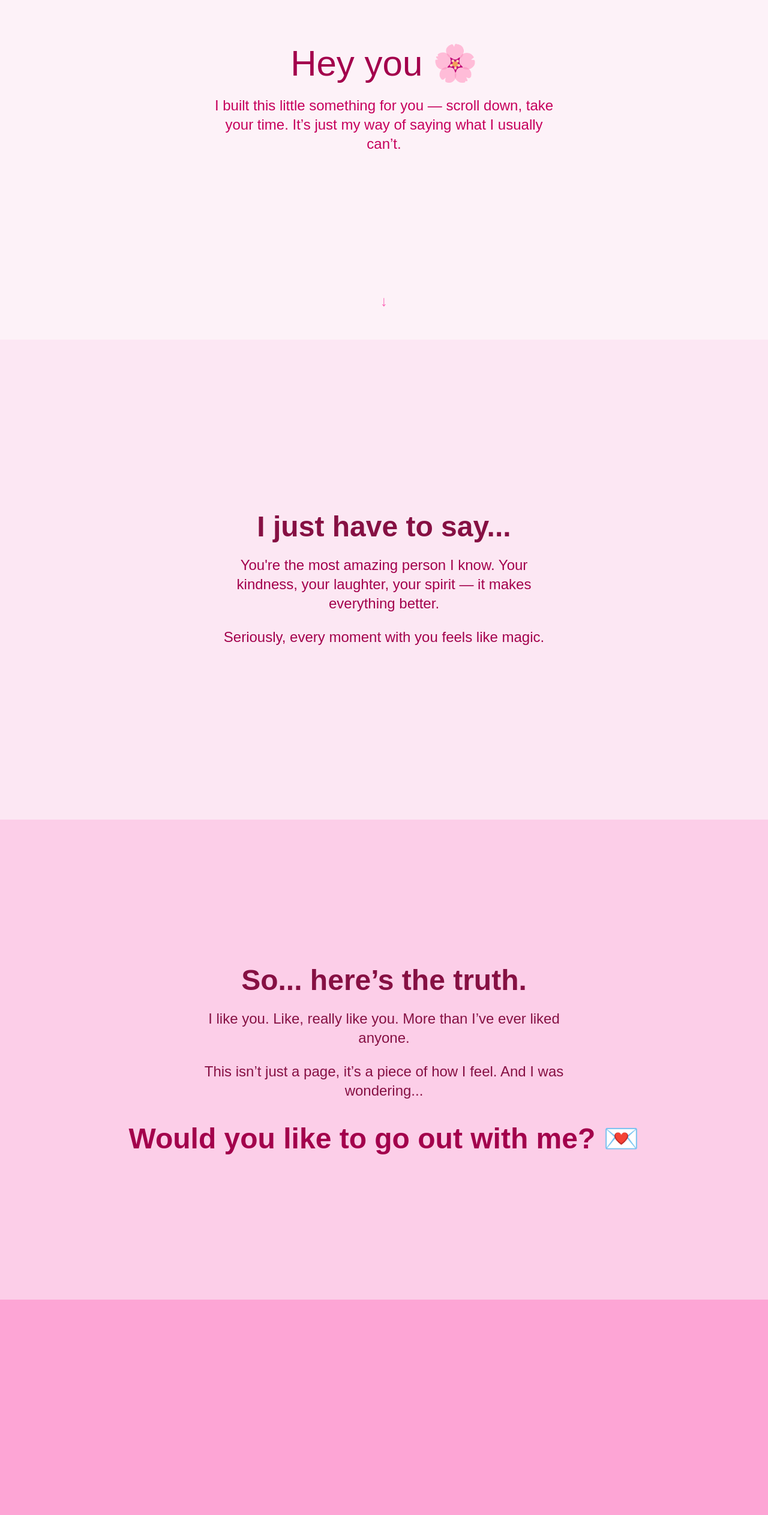
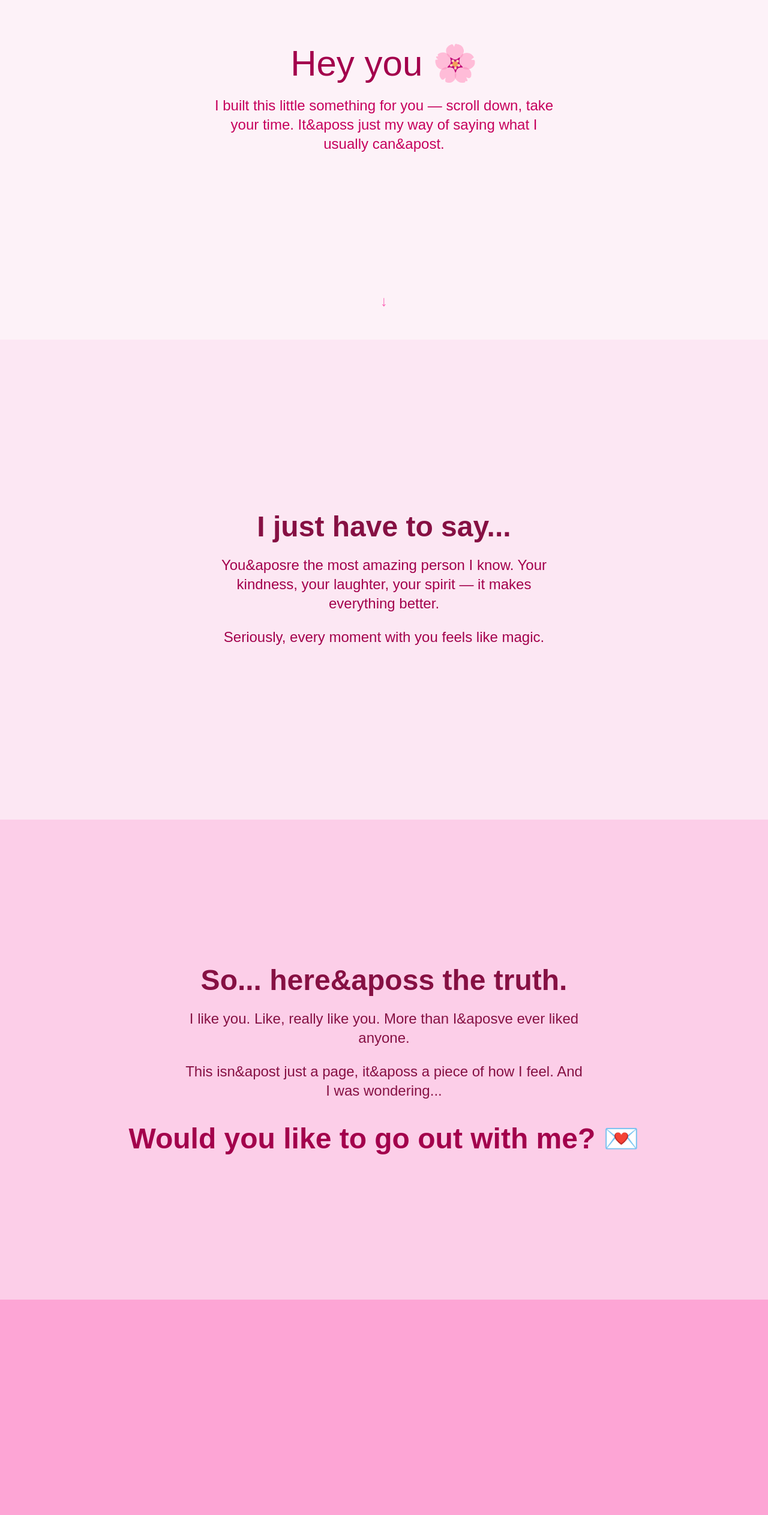
Before and after one commit to Nojhi3/letter, a Next.js app: page / in a window 1280 px wide. Shown: the part 234-2759 px from the top of the page at 60% size. Built offline with nearby package versions, Linux system fonts and the light colour scheme; no server answers.

Commit message:
apostrophe fix

```diff
--- a/src/sections/ComplimentsSection.js
+++ b/src/sections/ComplimentsSection.js
@@ -9,7 +9,7 @@ export default function ComplimentsSection() {
         I just have to say...
       </h2>
       <p className="mt-6 text-lg md:text-2xl text-pink-800 max-w-xl">
-        You're the most amazing person I know. Your kindness, your laughter, your spirit — it makes everything better.
+        You&aposre the most amazing person I know. Your kindness, your laughter, your spirit — it makes everything better.
       </p>
 
       <p className="mt-6 text-lg md:text-2xl text-pink-800 max-w-xl">
--- a/src/sections/DecisionSection.js
+++ b/src/sections/DecisionSection.js
@@ -25,7 +25,7 @@ export default function DecisionSection() {
   return (
     <section className="h-screen w-full flex flex-col items-center justify-center text-center bg-pink-300 px-4 relative">
       <h2 className="text-2xl md:text-4xl font-semibold text-pink-900 mb-12">
-        So... what’s your answer?
+        So... what&aposs your answer?
       </h2>
 
       <div className="flex w-full justify-between px-10 md:px-32 absolute bottom-24">
--- a/src/sections/IntroSection.js
+++ b/src/sections/IntroSection.js
@@ -9,7 +9,7 @@ export default function IntroSection() {
         Hey you 🌸
       </h1>
       <p className="mt-6 text-lg md:text-2xl text-pink-700 max-w-xl">
-        I built this little something for you — scroll down, take your time. It’s just my way of saying what I usually can’t.
+        I built this little something for you — scroll down, take your time. It&aposs just my way of saying what I usually can&apost.
       </p>
 
       <div className="absolute bottom-10 animate-bounce text-pink-400 text-2xl">
--- a/src/sections/ProposalSection.js
+++ b/src/sections/ProposalSection.js
@@ -6,13 +6,13 @@ export default function ProposalSection() {
   return (
     <section className="h-screen w-full flex flex-col items-center justify-center text-center bg-pink-200 px-4">
       <h2 className="text-3xl md:text-5xl font-semibold text-pink-900">
-        So... here’s the truth.
+        So... here&aposs the truth.
       </h2>
       <p className="mt-6 text-lg md:text-2xl text-pink-900 max-w-2xl">
-        I like you. Like, really like you. More than I’ve ever liked anyone.
+        I like you. Like, really like you. More than I&aposve ever liked anyone.
       </p>
       <p className="mt-6 text-lg md:text-2xl text-pink-900 max-w-2xl">
-        This isn’t just a page, it’s a piece of how I feel. And I was wondering...
+        This isn&apost just a page, it&aposs a piece of how I feel. And I was wondering...
       </p>
       <p className="mt-10 text-4xl md:text-5xl font-bold text-pink-800">
         Would you like to go out with me? 💌
```
